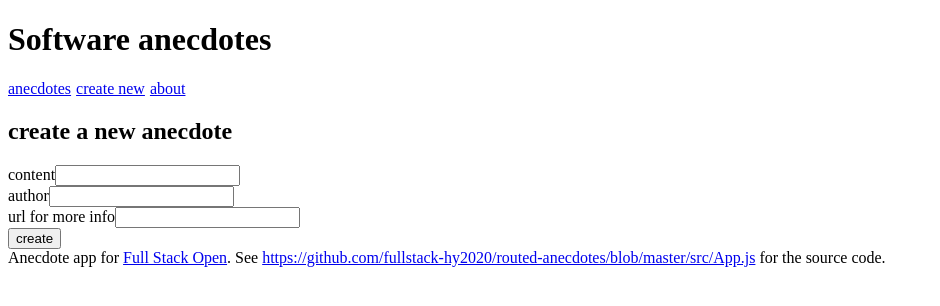
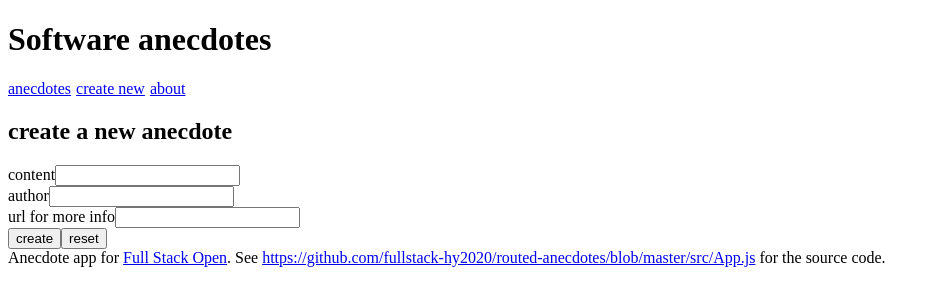
Before and after one commit to Pitossomo/routed-anecdotes, a React (Create React App) app: page /create in a window 1280 px wide. Shown: the top 306 px of the page, without its empty margins (0-940 px from the left). Built offline with nearby package versions, Linux system fonts and the light colour scheme; the HTML template or start-up script is replaced by a standard one.

Commit message:
Resete button added

```diff
--- a/src/App.js
+++ b/src/App.js
@@ -27,7 +27,7 @@ const App = () => {
   }
   const [notification, setNotification] = useState(initialNotification)
   const addNotification = (message, type, timeInSeconds) => {
-    if (notification.timeout) notification.timeout.clearTimeout()
+    if (notification.timeout) clearTimeout(notification.timeout)
     setNotification({
       message,
       type,
--- a/src/components/CreateNew.js
+++ b/src/components/CreateNew.js
@@ -3,9 +3,9 @@ import React from 'react'
 import { useField } from '../hooks'
 
 const CreateNew = (props) => {
-  const content = useField('text')
-  const author = useField('text')
-  const info = useField('text')
+  const [content, resetContent] = useField('text')
+  const [author, resetAuthor] = useField('text')
+  const [info, resetInfo] = useField('text')
 
   const navigate = useNavigate()
 
@@ -20,10 +20,17 @@ const CreateNew = (props) => {
     navigate('/anecdotes')
   }
 
+  const handleReset = (e) => {
+    e.preventDefault()
+    resetContent()
+    resetAuthor()
+    resetInfo()
+  }
+
   return (
     <div>
       <h2>create a new anecdote</h2>
-      <form onSubmit={handleSubmit}>
+      <form onSubmit={handleSubmit} onReset={handleReset}>
         <div>
           content
           <input {...content} />
@@ -36,7 +43,8 @@ const CreateNew = (props) => {
           url for more info
           <input {...info} />
         </div>
-        <button>create</button>
+        <button type="submit">create</button>
+        <button type="reset">reset</button>
       </form>
     </div>
   )
--- a/src/hooks/index.js
+++ b/src/hooks/index.js
@@ -1,17 +1,21 @@
 import { useState } from 'react'
 
 const useField = (type) => {
-  const [value, setValue] = useState('')
+  const initialValue = (type === 'number' ? 0 : '')
+  const [value, setValue] = useState(initialValue)
 
   const onChange = (event) => {
     setValue(event.target.value)
   }
 
-  return {
-    type,
-    value,
-    onChange
+  const reset = () => {
+    setValue(initialValue)
   }
+
+  return [
+    { type, value, onChange },
+    reset
+  ]
 }
 
 export { useField }
```
